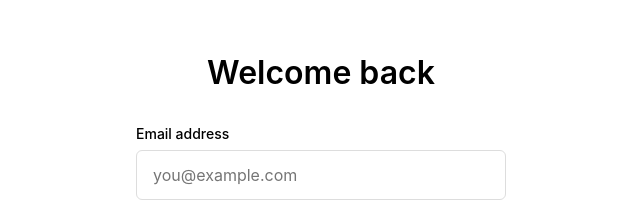
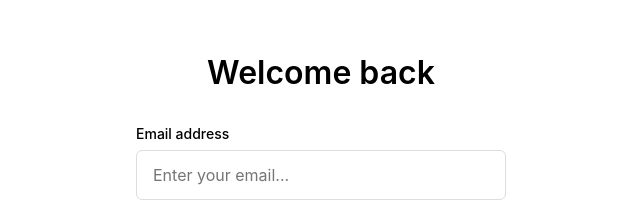
Before and after one commit to vkmnamit/chatbot, a website: page public/auth.html in a window 1280 px wide. Shown: the part 172-385 px from the top of the page, 319-959 px from the left. Drawn offline with Linux system fonts and the light colour scheme.

```diff
--- a/public/auth.html
+++ b/public/auth.html
@@ -245,7 +245,7 @@
             <form id="loginFormElement">
                 <div class="form-group">
                     <label for="loginEmail">Email address</label>
-                    <input type="email" id="loginEmail" name="email" required placeholder="you@example.com"
+                    <input type="email" id="loginEmail" name="email" required placeholder="Enter your email..."
                         autocomplete="email">
                     <div class="error" id="loginEmailError"></div>
                 </div>
```
Also changed, not shown: public/index.html (line endings or trailing spaces), server.js (line endings or trailing spaces).
